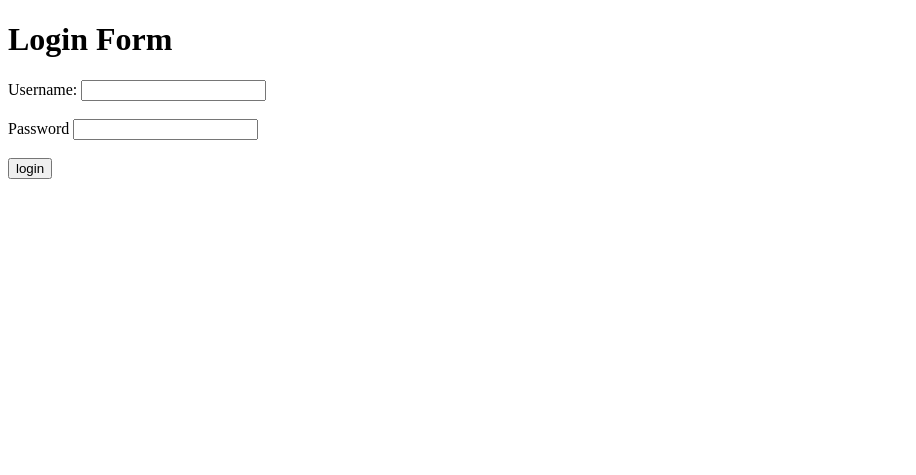
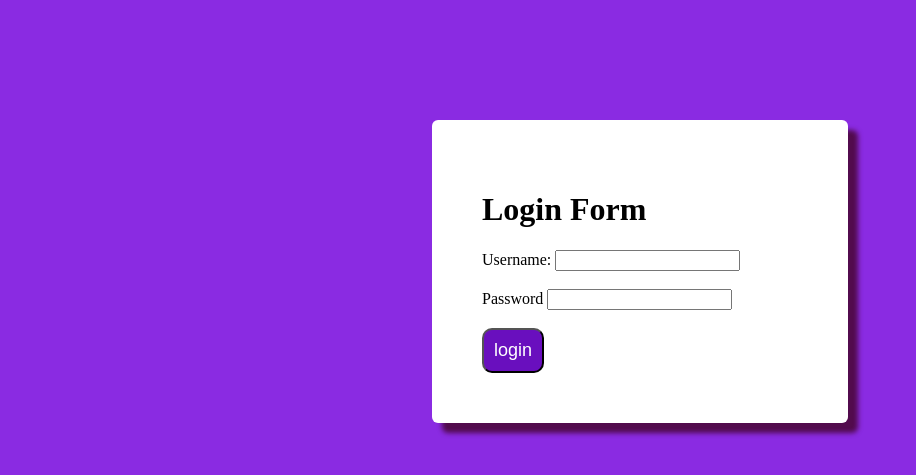
Before and after one commit to Apurva540/phplogin, a PHP site: page / in a window 1280 px wide. Shown: the top 475 px of the page, without its empty margins (0-916 px from the left). Run offline with PHP 8.4, Linux system fonts and the light colour scheme.

Commit message:
added style.css

```diff
--- /dev/null
+++ b/connection.php
@@ -0,0 +1,4 @@
+<?php
+$servername = "localhost";
+$username = "root";
+$password = "root";
--- a/index.php
+++ b/index.php
@@ -5,6 +5,7 @@
   <meta charset="UTF-8">
   <meta name="viewport" content="width=device-width, initial-scale=1.0">
   <title>Document</title>
+  <link rel="stylesheet" href="style.css">
 </head>
 
 <body>
--- /dev/null
+++ b/style.css
@@ -0,0 +1,27 @@
+body {
+  background-color: blueviolet;
+}
+
+#form {
+  background-color: white;
+  width: 25%;
+  margin: 120px auto;
+  padding: 50px;
+  box-shadow: 10px 10px 5px rgb(82, 11, 77);
+  border-radius: 6px;
+}
+
+#btn {
+  color: white;
+  background-color: rgb(105, 15, 190);
+  padding: 10px;
+  font-size: large;
+  border-radius: 10px;
+}
+
+@media screen and (max-width:700px) {
+  #form {
+    width: 65%;
+    padding: 40px;
+  }
+}
```
